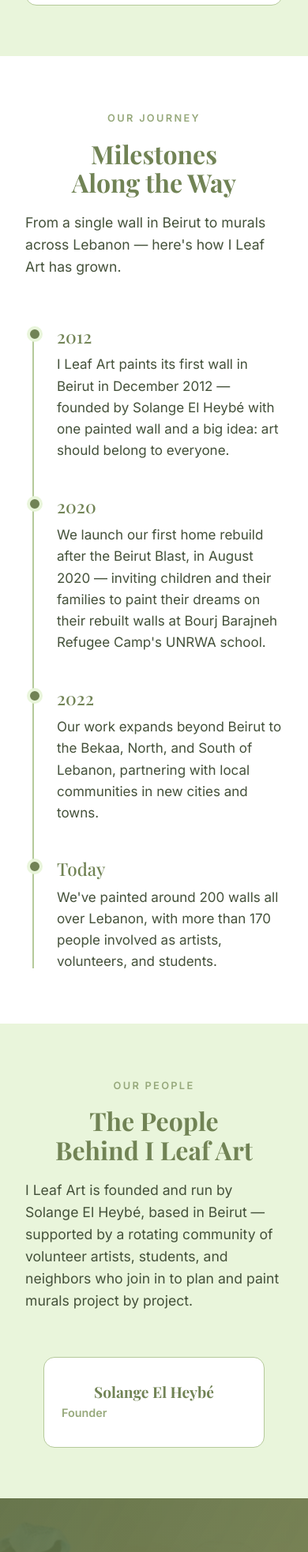
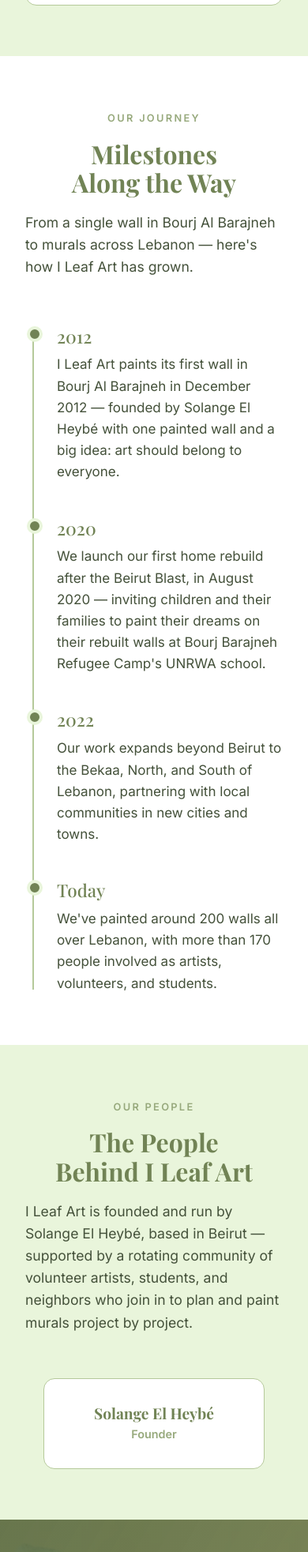
Before and after one commit to mohamad-755/leafart-ngo-website, a website: page public/mission.html in a window 390 px wide. Shown: the part 3322-5287 px from the top of the page at 79% size. Drawn offline with nearby package versions, Linux system fonts and the light colour scheme.

Commit message:
Fix team card text alignment, filter button mobile layout, and founding location
- Center the Founder role label (it's a <p>, so the global
  p{text-align:left} rule was overriding the card's centering,
  same class of bug as the earlier hero paragraph fix)
- Arrange the Our Work filter pills in an even 2x2 grid on narrow
  screens instead of a ragged flex-wrap, and give the active pill
  a solid background instead of the sliding indicator (which only
  accounted for a single row)
- Replace the founding-story location with Bourj Al Barajneh

```diff
--- a/public/mission.html
+++ b/public/mission.html
@@ -129,12 +129,12 @@
         <div class="section-head text-center reveal">
           <span class="eyebrow">Our Journey</span>
           <h2 class="section-title">Milestones Along the Way</h2>
-          <p class="section-lead">From a single wall in Beirut to murals across Lebanon — here's how I Leaf Art has grown.</p>
+          <p class="section-lead">From a single wall in Bourj Al Barajneh to murals across Lebanon — here's how I Leaf Art has grown.</p>
         </div>
         <div class="timeline reveal">
           <div class="timeline-item reveal">
             <div class="timeline-year">2012</div>
-            <p>I Leaf Art paints its first wall in Beirut in December 2012 — founded by Solange El Heybé with one painted wall and a big idea: art should belong to everyone.</p>
+            <p>I Leaf Art paints its first wall in Bourj Al Barajneh in December 2012 — founded by Solange El Heybé with one painted wall and a big idea: art should belong to everyone.</p>
           </div>
           <div class="timeline-item reveal">
             <div class="timeline-year">2020</div>
--- a/public/style.css
+++ b/public/style.css
@@ -853,7 +853,7 @@ section {
   border: 3px solid var(--green-light);
 }
 .team-card h3 { font-size: 1.2rem; margin-bottom: 4px; }
-.team-role { color: var(--green-mid-dark); font-weight: 600; font-size: 0.9rem; }
+.team-role { color: var(--green-mid-dark); font-weight: 600; font-size: 0.9rem; text-align: center; }
 
 /* ---------- Project Gallery (Our Work) ---------- */
 .filters {
@@ -1525,4 +1525,9 @@ body.page-leaving {
   .amount-input { flex-wrap: wrap; }
   .amount-field { flex: 1 1 100%; min-width: 0; }
   .amount-input .btn { width: 100%; }
-}
+
+  .filters { display: grid; grid-template-columns: 1fr 1fr; }
+  .filter-btn { width: 100%; justify-content: center; }
+  .filter-indicator { display: none; }
+  .filter-btn.active { background-color: var(--green-deepest); border-color: var(--green-deepest); color: var(--white); }
+}
```
